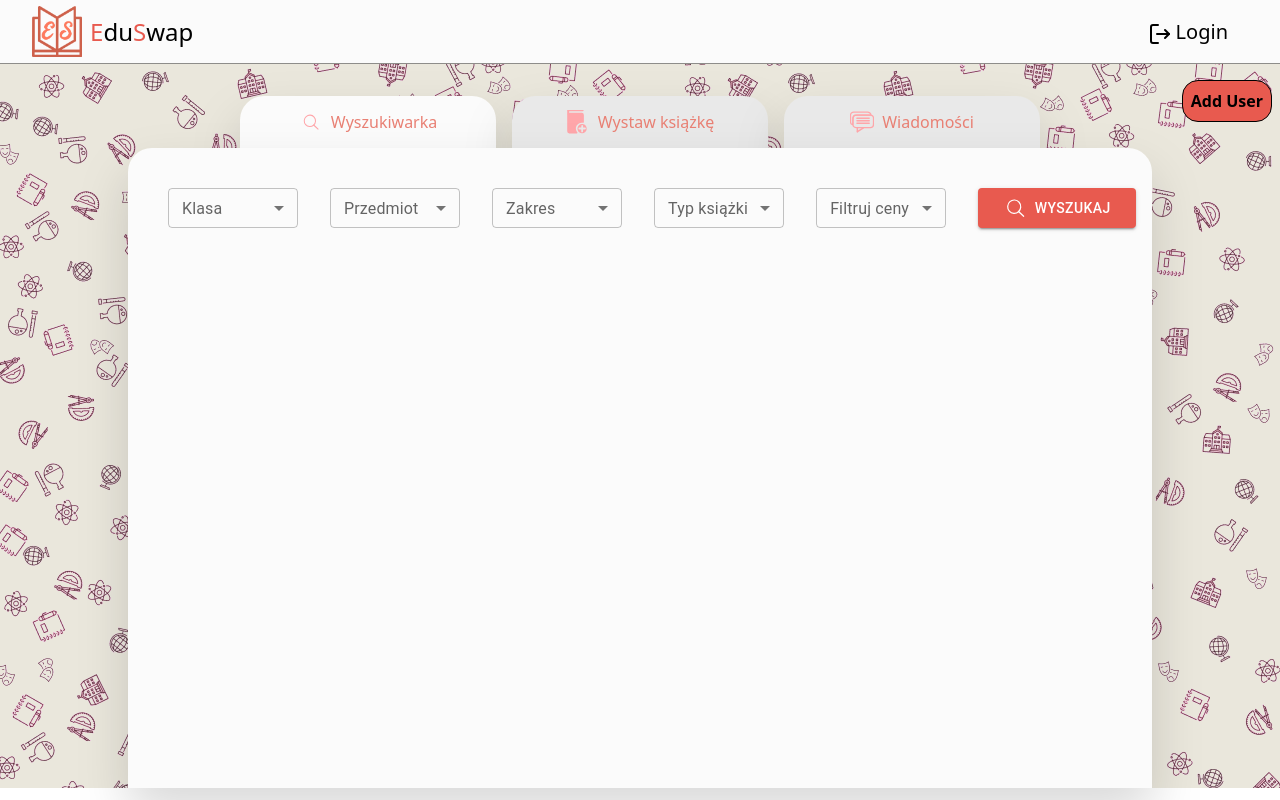
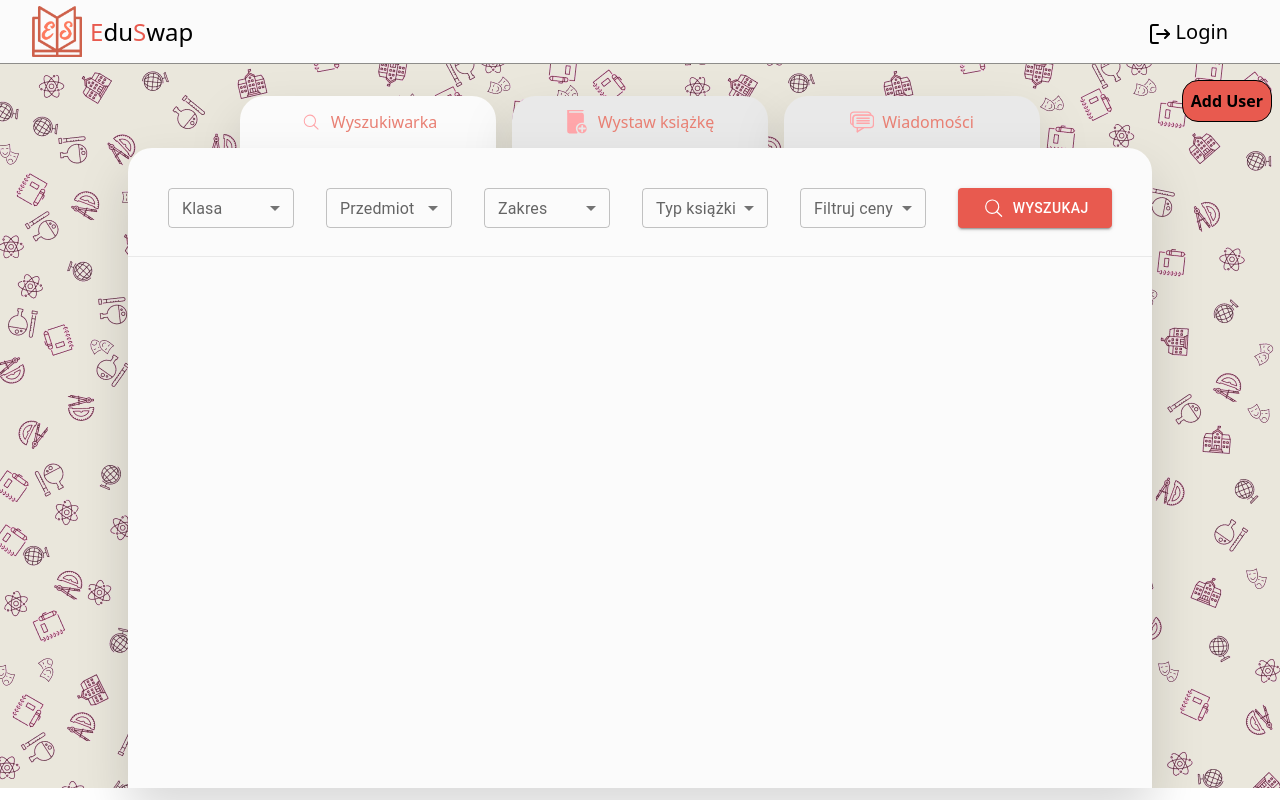
Before and after one commit to EduSwap-TextbookResell/EduSwap, a React (Vite) app in the folder frontend/: page /sell in a window 1280 px wide. Built offline with nearby package versions, Linux system fonts and the light colour scheme.

Commit message:
fixed hr issue
hr not being on whole area was caused by margin in Main file- fixed it

```diff
--- a/frontend/src/Components/Home/Main/Main.jsx
+++ b/frontend/src/Components/Home/Main/Main.jsx
@@ -15,7 +15,7 @@ export default function Main() {
 	const renderContent = () => {
 		switch (activeCard) {
 			case "Searcher":
-				return <Searcher />;
+				return <Searcher/>;
 			case "Seller":
 				return <Seller />;
 			case "Messages":
@@ -52,7 +52,7 @@ export default function Main() {
 				</div>
 
 				<div className="h-[80vh] w-[80vw] rounded-t-3xl bg-light_very_gray drop-shadow-2xl">
-					<div className="ml-10 mt-10">{renderContent()}</div>
+					<div className="mt-10">{renderContent()}</div>
 				</div>
 			</div>
 		</div>
--- a/frontend/src/Components/Home/Main/Search/Searcher.jsx
+++ b/frontend/src/Components/Home/Main/Search/Searcher.jsx
@@ -63,7 +63,7 @@ export default function Searcher() {
   return (
     /* need ur opinion if this would be better way of doing the login and register imo- yesh it would be but i wanna hear ur thoughts abt it */
     <div>
-    <Box display="flex" alignItems="center" className="m-auto" gap={2}>
+    <Box display="flex" alignItems="center" className="ml-10" gap={2}>
       {options.map((option, index) => (
         <FormControl key={index} fullWidth size="small" sx={{ mr: 2 }}>
           <InputLabel id={`${option.label}-label`}>{option.label}</InputLabel>
@@ -87,7 +87,7 @@ export default function Searcher() {
         sx={{
           backgroundColor: "#E85A4F",
           height: 'fit-content',
-          mr: 2,
+          mr: 5,
           display: 'flex',
           alignItems: 'center',
           justifyContent: 'center'
@@ -105,8 +105,8 @@ export default function Searcher() {
       />
       Wyszukaj
     </Button>
-
     </Box>
+    <hr className="mt-7 border-light_gray" />
     </div>
   );
 }
```
